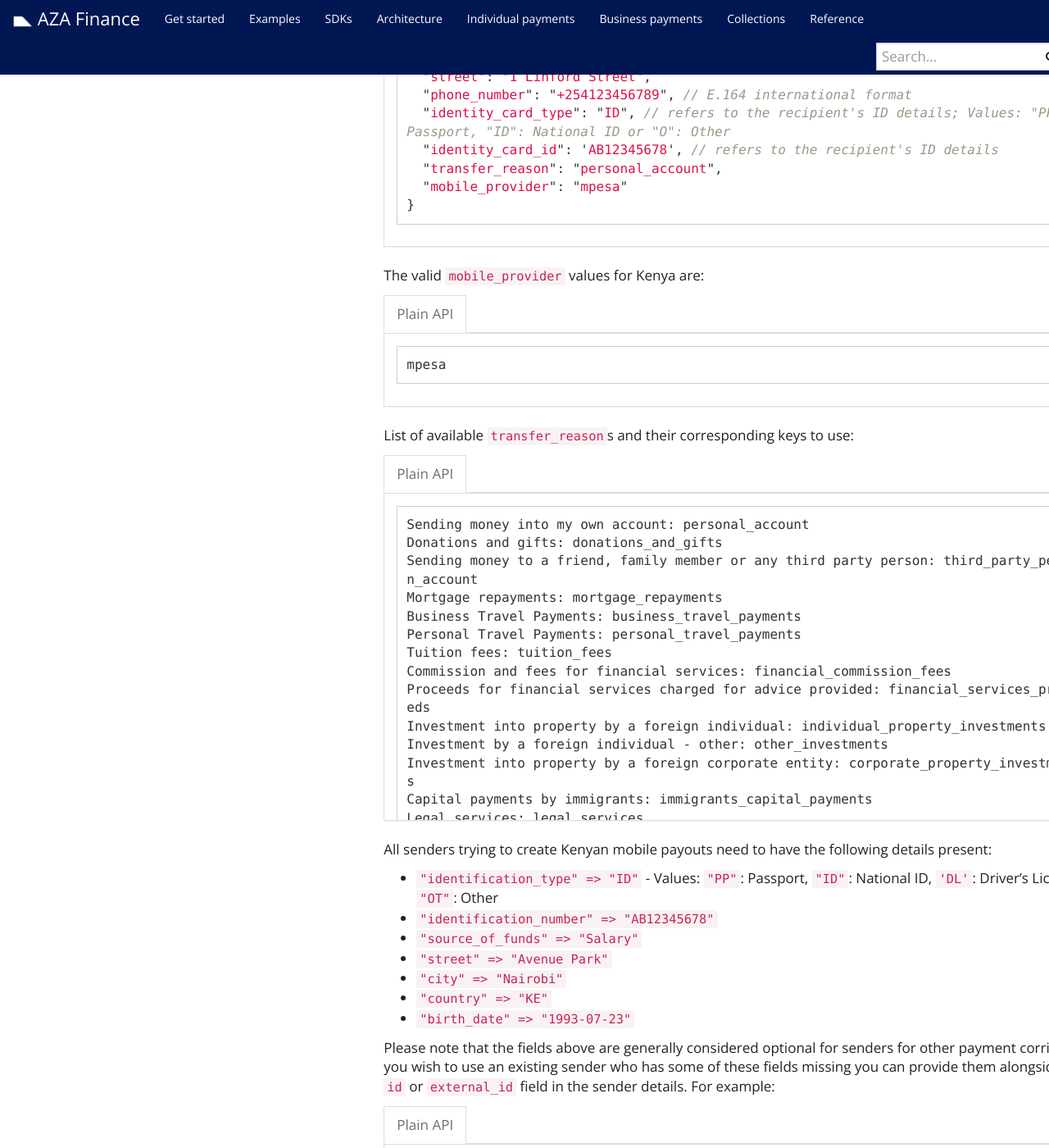
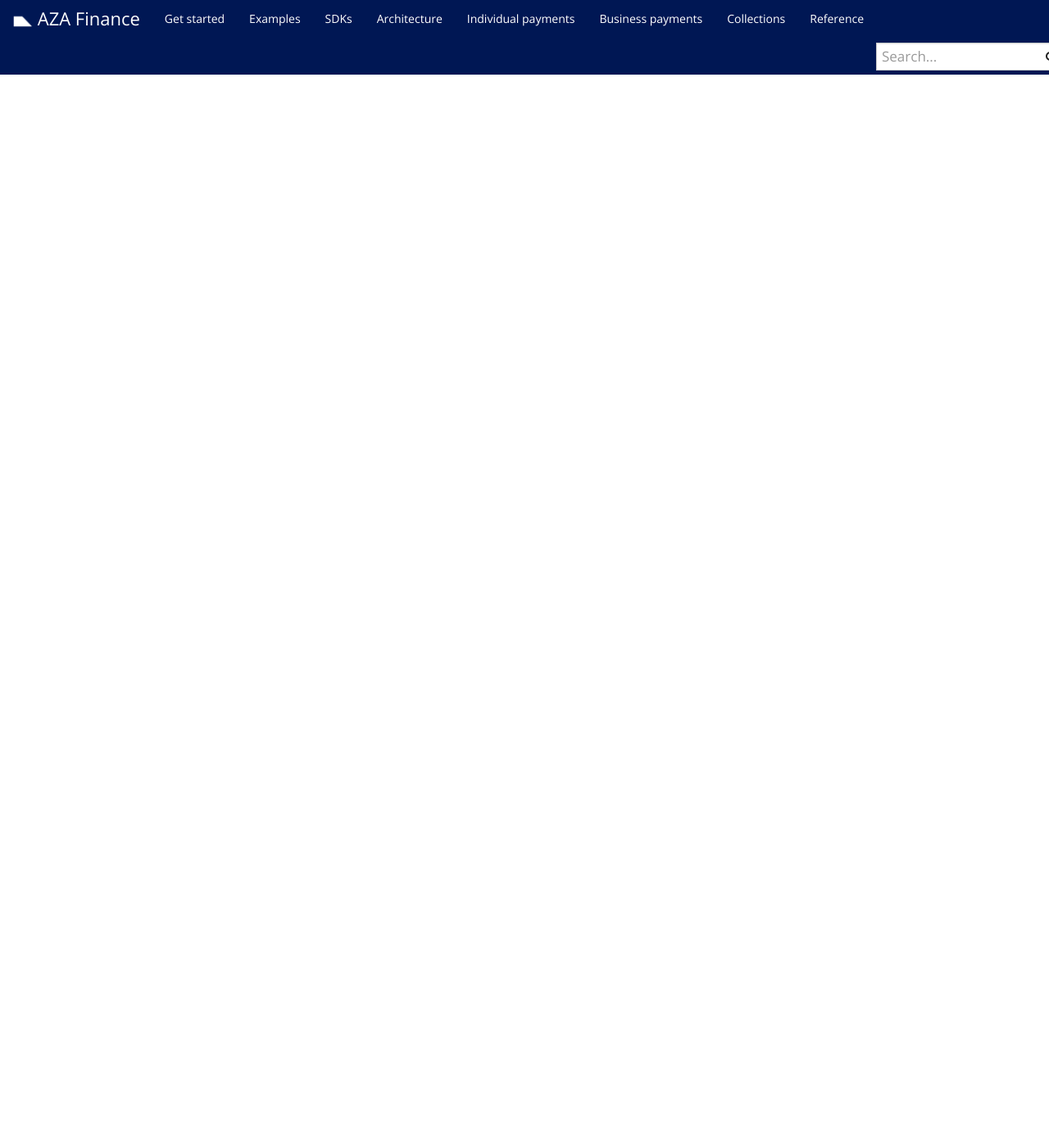
Before and after one commit to transferzero/api-documentation, a Jekyll site: the page built from _docs/individual-payments.md, in a window 1280 px wide and 1400 px high, scrolled down 29915 px. Shown: the whole window at 82% size. Built offline with Jekyll 4.4.1, drawn with Linux system fonts in a browser that asks for light colours; nearby versions of some CDN libraries; comment, search, counter and statistics services are not loaded; some of the changed text lies outside the part shown.

Commit message:
Revert "add documentation for KES mobile payouts (#180)"
This reverts commit f6d4536ffbb0af55a5e23accddd133532b984d5a.

````diff
--- a/_docs/individual-payments.md
+++ b/_docs/individual-payments.md
@@ -424,7 +424,3 @@ mtn
 # Zambia
 
 {% include corridors/zmw-bank.md recipient_type='individual' %}
-
-# Kenya
-
-{% include corridors/kes-mobile.md recipient_type='individual' %}
--- a/_includes/corridors/kes-mobile.md
+++ /dev/null
@@ -1,74 +0,0 @@
-## KES::Mobile
-
-For Kenyan mobile payments please use:
-
-{% capture data-raw %}
-```javascript
-"details": {
-  "first_name": "First",
-  "last_name": "Last",
-  "street": "1 Linford Street",
-  "phone_number": "+254123456789", // E.164 international format
-  "identity_card_type": "ID", // refers to the recipient's ID details; Values: "PP": Passport, "ID": National ID or "O": Other
-  "identity_card_id": 'AB12345678', // refers to the recipient's ID details
-  "transfer_reason": "personal_account",
-  "mobile_provider": "mpesa"
-}
-```
-{% endcapture %}
-
-{% include language-tabbar.html prefix="kes-mobile-details" raw=data-raw %}
-
-The valid `mobile_provider` values for Kenya are:
-
-{% capture data-raw %}
-```
-mpesa
-```
-{% endcapture %}
-
-{% include language-tabbar.html prefix="kes-mobile-providers" raw=data-raw %}
-
-{% include corridors/transfer_reasons.md %}
-
-All senders trying to create Kenyan mobile payouts need to have the following details present:
-- `"identification_type" => "ID"` - Values: `"PP"`: Passport, `"ID"`: National ID, `'DL'`: Driver's License, `"OT"`: Other
-- `"identification_number" => "AB12345678"`
-- `"source_of_funds" => "Salary"`
-- `"street" => "Avenue Park"`
-- `"city" => "Nairobi"`
-- `"country" => "KE"`
-- `"birth_date" => "1993-07-23"`
-
-Please note that the fields above are generally considered optional for senders for other payment corridors. If you wish to use an existing sender who has some of these fields missing you can provide them alongside the `id` or `external_id` field in the sender details. For example:
-
-{% capture data-raw %}
-```javascript
-{
-  "transaction": {
-      "sender": {
-        "external_id": "<id of sender>",
-        "identification_type": "ID",
-        "identification_number": "AB12345678",
-        "source_of_funds": "Salary",
-        "street" => "Avenue Park",
-        "city" => "Nairobi",
-        "country" => "KE",
-        "birth_date" => "1993-07-23",
-        (...)
-      },
-      (...)
-    }
-}
-```
-{% endcapture %}
-
-{% include language-tabbar.html prefix="kes-mobile-sender-details" raw=data-raw %}
-
-<div class="alert alert-warning" markdown="1">
-**Warning** `KES::Mobile` payouts are currently in beta phase.
-</div>
-
-<div class="alert alert-info" markdown="1">
-**Note!** The provider might check the name against the registered holder of the mobile number and block transactions if they don't match.
-</div>
````
